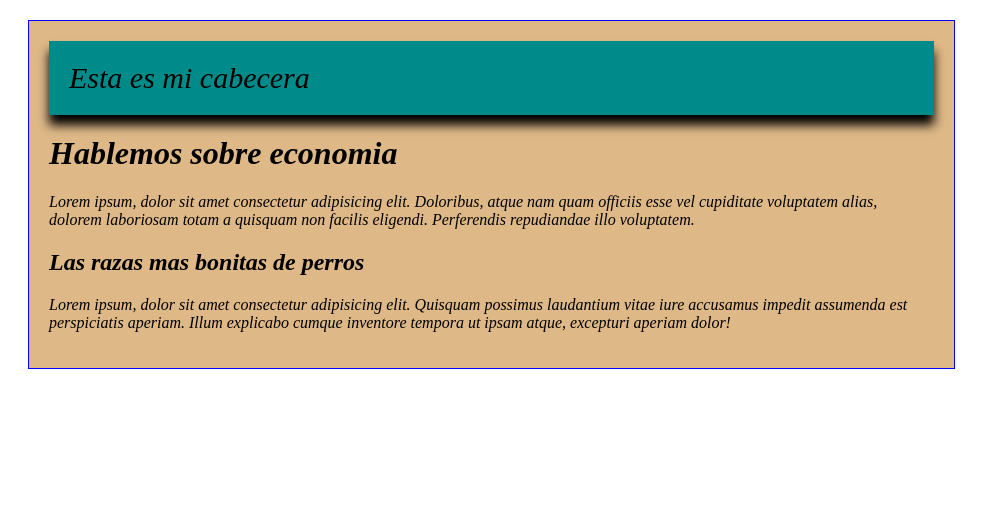
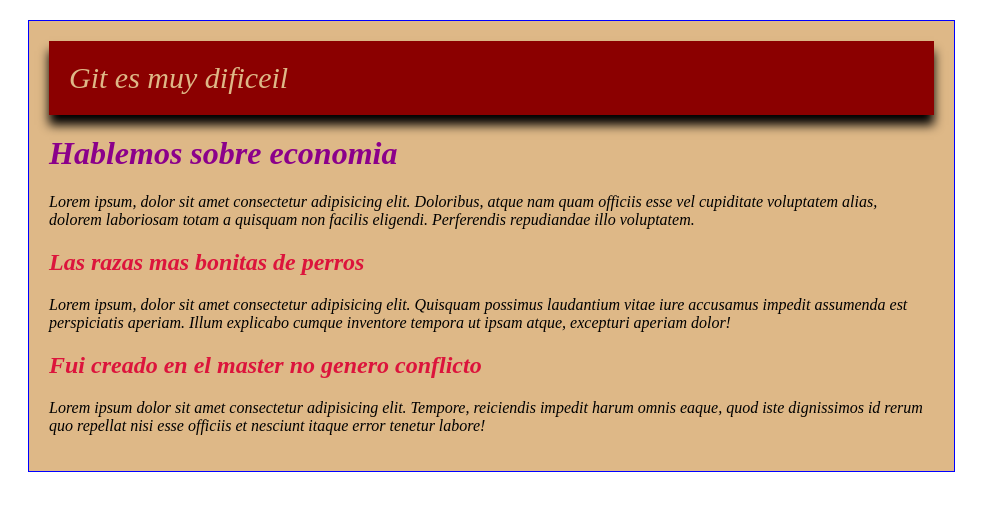
Before and after one commit to Fran-Ru/git_github, a plain HTML site: page index.html in a window 1280 px wide. Shown: the whole page, without its empty margins (0-990 px from the left). Drawn offline with Linux system fonts and the light colour scheme.

Commit message:
cambios en el header y aumento de contenido en el main

```diff
--- a/css/estilos.css
+++ b/css/estilos.css
@@ -10,11 +10,16 @@ body{
 }
 h1{
     margin-top: 0px;
+    color: darkmagenta;
 }
 .encabezado{
-    background-color: darkcyan;
+    background-color: darkred;
+    color: burlywood;
     padding: 20px;
     margin-bottom: 20px;
     font-size: 30px;
     box-shadow: 0px 10px 10px black;
 }
+h2{
+    color: crimson;
+}
--- a/index.html
+++ b/index.html
@@ -10,12 +10,15 @@
 </head>
 <body>
     <div class="main">
-        <div class="encabezado">Esta es mi cabecera</div>
+        <div class="encabezado">Git es muy dificeil</div>
         <h1>Hablemos sobre economia</h1>
         <p>Lorem ipsum, dolor sit amet consectetur adipisicing elit. Doloribus, atque nam quam officiis esse vel cupiditate voluptatem alias, dolorem laboriosam totam a quisquam non facilis eligendi. Perferendis repudiandae illo voluptatem.</p>
 
         <h2>Las razas mas bonitas de perros</h2>
         <p>Lorem ipsum, dolor sit amet consectetur adipisicing elit. Quisquam possimus laudantium vitae iure accusamus impedit assumenda est perspiciatis aperiam. Illum explicabo cumque inventore tempora ut ipsam atque, excepturi aperiam dolor!</p>
+
+        <h2>Fui creado en el master no genero conflicto</h2>
+        <p>Lorem ipsum dolor sit amet consectetur adipisicing elit. Tempore, reiciendis impedit harum omnis eaque, quod iste dignissimos id rerum quo repellat nisi esse officiis et nesciunt itaque error tenetur labore!</p>
     </div>
 </body>
 </html>
```
